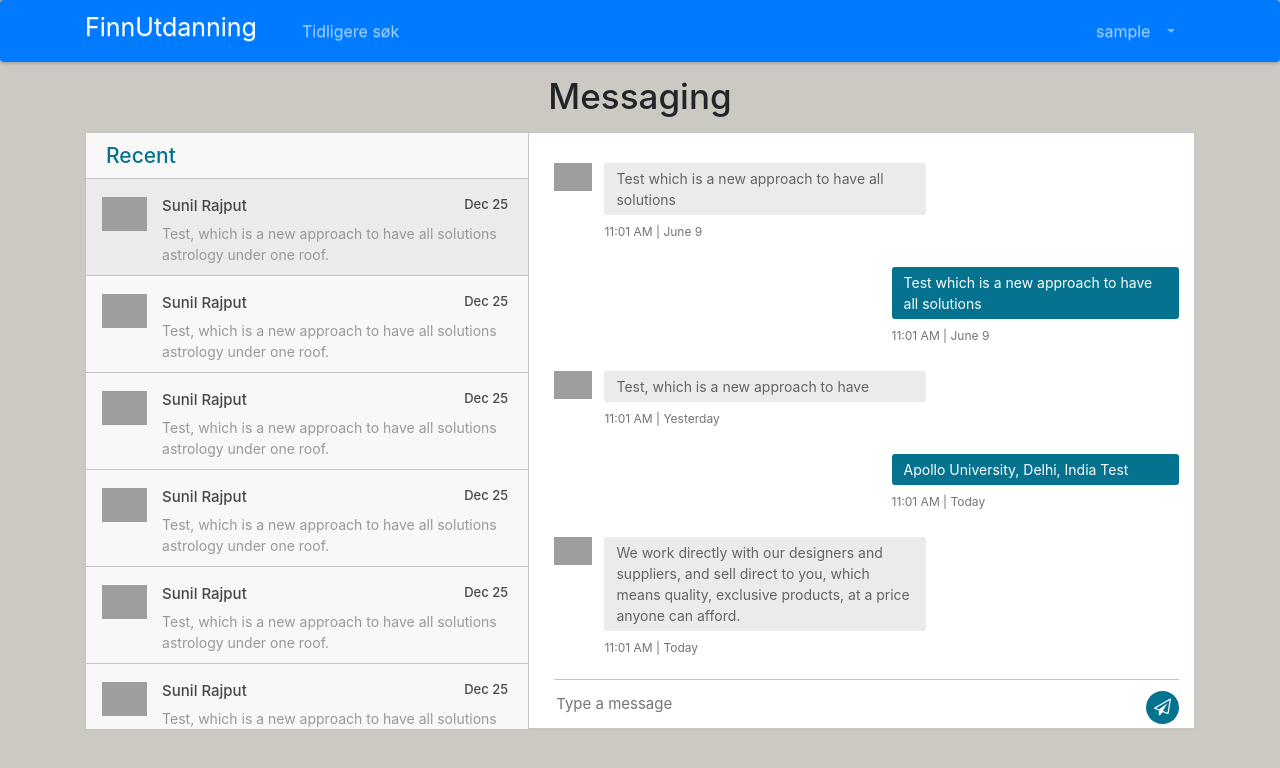
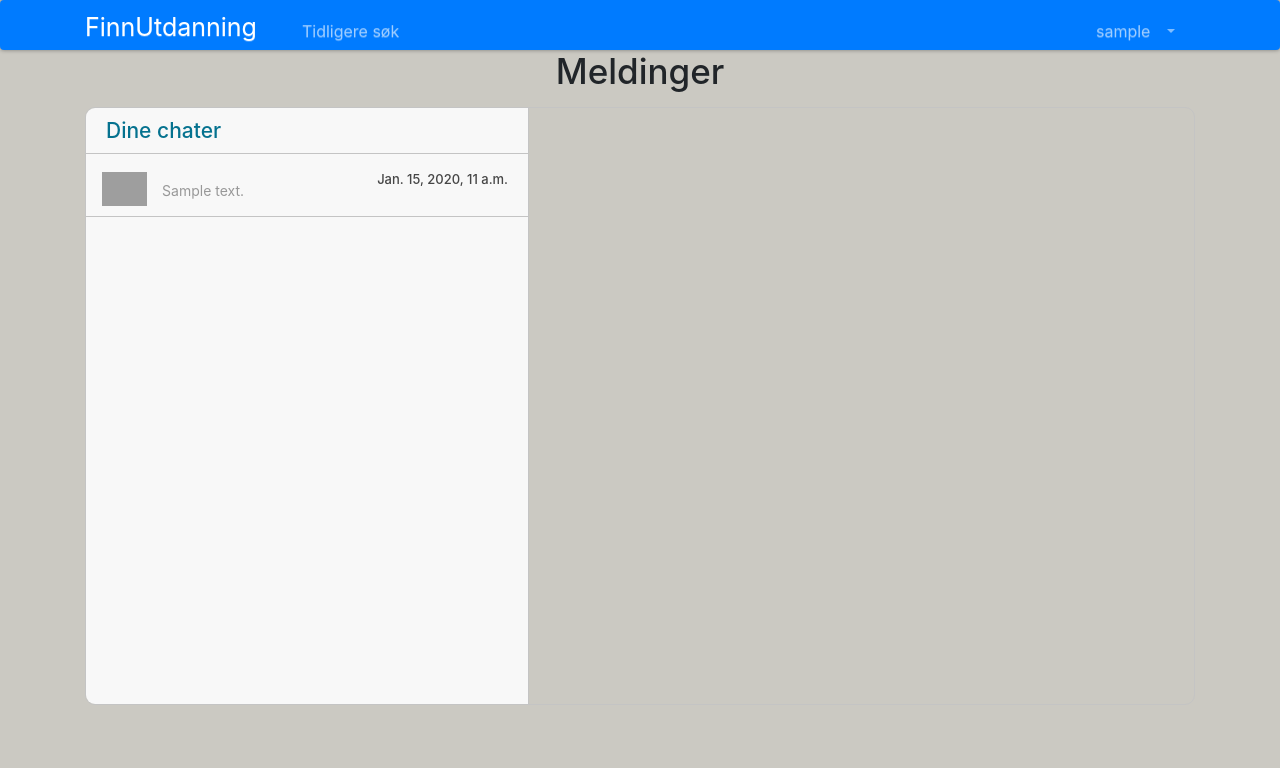
Before and after one commit to jonrenn/finnutdanning, a Django app: page /chat/ in a window 1280 px wide. Shown: the top 768 px of the page. Run offline with Django 3.2, Linux system fonts and the light colour scheme; a user stored in the database is signed in; tables that the repository leaves empty hold one stand-in row (values such as "Sample post"); parts of the project's set-up code (start-up, migrations or seed data) failed here and were passed over; some libraries are stand-ins or nearby versions; grey boxes are pictures that could not be loaded.

Commit message:
Adding functionality to chat app, users can now swap between chats

```diff
--- a/FinnUtdanning/apps/chat/urls.py
+++ b/FinnUtdanning/apps/chat/urls.py
@@ -1,8 +1,9 @@
 from django.conf.urls import url
-from django.views.generic import TemplateView
 
-
+from .views import *
 
 urlpatterns = [
-    url(r'^$', TemplateView.as_view(template_name='chat/chat.html'),name='chat'),
+    url(r'^$', chatView, name='chats'),
+    url(r'^(?P<pk>[0-9]+)$', loadChat, name='chat'),
+    url(r'^(?P<pk>[0-9]+)$', sendMessage, name='send_message'),
 ]
--- a/FinnUtdanning/apps/chat/views.py
+++ b/FinnUtdanning/apps/chat/views.py
@@ -0,0 +1,72 @@
+from django.shortcuts import render, redirect, get_object_or_404
+from .forms import SendMessageForm
+from .models import Message, Chat
+from apps.registration.models import Student
+from django.views.generic.base import TemplateResponseMixin, ContextMixin, View
+
+
+class ChatView(TemplateResponseMixin, ContextMixin, View):
+    def get(self, request, *args, **kwargs):
+        context = getChats(request)
+        return self.render_to_response(context)
+
+
+def chatView(request):
+    context = getChats(request)
+    return render(request, "chat/chat.html", context)
+
+
+def sendMessage(request, pk):
+    user = request.user
+    if user.is_authenticated:
+        if request.method == "POST":
+            form = SendMessageForm(request.POST)
+            if form.is_valid():
+                chat_id = request.POST['chat_id']
+                text = request.POST['text']
+                message = Message(from_user=user, to_chat_id=chat_id, message=text)
+                message.save()
+    return redirect('chat', pk)
+
+
+def getChats(request):
+    user = request.user
+    chats = Chat.objects.filter(participents=user)
+    Alle = Student.objects.filter(username='Alle')
+    allChat = Chat.objects.filter(participents__in=Alle)
+    veilederChats = None
+
+    if user.groups.filter(name='veileder').exists():
+        Veileder = Student.objects.filter(username='Veileder')
+        veilederChats = Chat.objects.filter(participents__in=Veileder)
+
+    context = {
+        'user': user,
+        'chats': chats,
+        'allChat': allChat,
+        'veilederChats': veilederChats,
+        'chat': None,
+    }
+    return context
+
+
+def loadChat(request, pk):
+    context = getChats(request)
+    chat = Chat.objects.all().filter(id=pk).first()
+    user = request.user
+    alle = Student.objects.filter(username='Alle').first()
+    check = [user, alle]
+    if user.groups.filter(name='veileder').exists():
+        veileder = Student.objects.filter(username='Veileder').first()
+        check.append(veileder)
+    x = 0
+    for participent in chat.participents.all():
+        if participent in check:
+            x = 1
+    if x == 0:
+        return redirect("chats")
+
+    context.update({
+        'Chat': chat,
+    })
+    return render(request, "chat/chat.html", context)
--- a/FinnUtdanning/apps/registration/models.py
+++ b/FinnUtdanning/apps/registration/models.py
@@ -26,7 +26,7 @@
     full_name = property(get_full_name)
 
     def __str__(self):
-        return self.username
+        return self.full_name
 
     def get_absolute_url(self):
         return reverse('profile', kwargs={'slug': self.username})
--- a/FinnUtdanning/static/css/main.css
+++ b/FinnUtdanning/static/css/main.css
@@ -107,6 +107,7 @@
     text-align: center;
     vertical-align: bottom;
     font-size: 16px;
+    height: 50px;
 }
 
 .fixed-bottom-right {
--- a/FinnUtdanning/templates/chat/chat.html
+++ b/FinnUtdanning/templates/chat/chat.html
@@ -7,138 +7,103 @@
 {% endblock %}
 {% block content %}
     <div class="container">
-    <h3 class=" text-center" style="font-size: 35px; margin-bottom: 15px">Messaging</h3>
+        <h3 class=" text-center" style="font-size: 35px; margin-bottom: 15px; margin-top: -25px;">Meldinger</h3>
         <div class="messaging">
-        <div class="inbox_msg">
+            <div class="inbox_msg" style="border-radius: 10px">
                 <div class="inbox_people">
                     <div class="headind_srch">
                         <div class="recent_heading">
-                        <h4>Recent</h4>
+                            <h4>Dine chater</h4>
                         </div>
                     </div>
                     <div class="inbox_chat">
-                    <div class="chat_list active_chat">
+                        {% for chat in allChat %}
+                            <a href="/chat/{{ chat.id }}">
+                                <div class="chat_list{% if chat.id == Chat.id %} active_chat{% endif %}">
                                     <div class="chat_people">
-                            <div class="chat_img"><img src="https://ptetutorials.com/images/user-profile.png"
+                                        <div class="chat_img"><img
+                                                src="https://ptetutorials.com/images/user-profile.png"
                                                 alt="sunil"></div>
                                         <div class="chat_ib">
-                                <h5>Sunil Rajput <span class="chat_date">Dec 25</span></h5>
-                                <p>Test, which is a new approach to have all solutions
-                                    astrology under one roof.</p>
+                                            <h5>{% for participent in chat.participents.all %}
+                                                {% if participent != user %}{{ participent.username }}
+                                                {% endif %}{% endfor %}<span
+                                                    class="chat_date">{{ chat.messages.last.sent_at }}</span>
+                                            </h5>
+                                            <p>{{ chat.messages.last.message }}</p>
                                         </div>
                                     </div>
                                 </div>
-                    <div class="chat_list">
+                            </a>
+                        {% endfor %}
+
+                        {% for chat in veilederChats %}
+                            <a href="/chat/{{ chat.id }}">
+                                <div class="chat_list{% if chat.id == Chat.id %} active_chat{% endif %}">
                                     <div class="chat_people">
-                            <div class="chat_img"><img src="https://ptetutorials.com/images/user-profile.png"
+                                        <div class="chat_img"><img
+                                                src="https://ptetutorials.com/images/user-profile.png"
                                                 alt="sunil"></div>
                                         <div class="chat_ib">
-                                <h5>Sunil Rajput <span class="chat_date">Dec 25</span></h5>
-                                <p>Test, which is a new approach to have all solutions
-                                    astrology under one roof.</p>
+                                            <h5>{% for participent in chat.participents.all %}
+                                                {% if participent != user %}{{ participent.username }}
+                                                {% endif %}{% endfor %}<span
+                                                    class="chat_date">{{ chat.messages.last.sent_at }}</span>
+                                            </h5>
+                                            <p>{{ chat.messages.last.message }}</p>
                                         </div>
                                     </div>
                                 </div>
-                    <div class="chat_list">
+                            </a>
+                        {% endfor %}
+
+                        {% for chat in chats %}
+                            <a href="/chat/{{ chat.id }}">
+                                <div class="chat_list{% if chat.id == Chat.id %} active_chat{% endif %}">
                                     <div class="chat_people">
-                            <div class="chat_img"><img src="https://ptetutorials.com/images/user-profile.png"
+                                        <div class="chat_img"><img
+                                                src="https://ptetutorials.com/images/user-profile.png"
                                                 alt="sunil"></div>
                                         <div class="chat_ib">
-                                <h5>Sunil Rajput <span class="chat_date">Dec 25</span></h5>
-                                <p>Test, which is a new approach to have all solutions
-                                    astrology under one roof.</p>
+                                            <h5>{% for participent in chat.participents.all %}
+                                                {% if participent != user %}{{ participent }}
+                                                {% endif %}{% endfor %}<span
+                                                    class="chat_date">{{ chat.messages.last.sent_at }}</span>
+                                            </h5>
+                                            <p>{{ chat.messages.last.message }}</p>
                                         </div>
                                     </div>
                                 </div>
-                    <div class="chat_list">
-                        <div class="chat_people">
-                            <div class="chat_img"><img src="https://ptetutorials.com/images/user-profile.png"
+                            </a>
+                        {% endfor %}
+                    </div>
+                </div>
+                {% if Chat != None %}
+                    <div class="mesgs" style="background-color: white">
+                        <div class="msg_history">
+                            {% for msg in Chat.messages.all %}
+                                {% if msg.from_user == user %}
+                                    <div class="outgoing_msg">
+                                        <div class="sent_msg">
+                                            <p>{{ msg.message }}</p>
+                                            <span class="time_date"> {{ msg.sent_at }}</span>
+                                        </div>
+                                    </div>
+                                {% else %}
+                                    <div class="incoming_msg">
+                                        <div class="incoming_msg_img"><img
+                                                src="https://ptetutorials.com/images/user-profile.png"
                                                 alt="sunil"></div>
-                            <div class="chat_ib">
-                                <h5>Sunil Rajput <span class="chat_date">Dec 25</span></h5>
-                                <p>Test, which is a new approach to have all solutions
-                                    astrology under one roof.</p>
+                                        <div class="received_msg">
+                                            <div class="received_withd_msg">
+                                                <span class="time_date" style="margin-top: -5px;">{{ msg.from_user }}</span>
+                                                <p>{{ msg.message }}</p>
+                                                <span class="time_date">{{ msg.sent_at }}</span>
                                             </div>
                                         </div>
                                     </div>
-                    <div class="chat_list">
-                        <div class="chat_people">
-                            <div class="chat_img"><img src="https://ptetutorials.com/images/user-profile.png"
-                                                       alt="sunil"></div>
-                            <div class="chat_ib">
-                                <h5>Sunil Rajput <span class="chat_date">Dec 25</span></h5>
-                                <p>Test, which is a new approach to have all solutions
-                                    astrology under one roof.</p>
-                            </div>
-                        </div>
-                    </div>
-                    <div class="chat_list">
-                        <div class="chat_people">
-                            <div class="chat_img"><img src="https://ptetutorials.com/images/user-profile.png"
-                                                       alt="sunil"></div>
-                            <div class="chat_ib">
-                                <h5>Sunil Rajput <span class="chat_date">Dec 25</span></h5>
-                                <p>Test, which is a new approach to have all solutions
-                                    astrology under one roof.</p>
-                            </div>
-                        </div>
-                    </div>
-                    <div class="chat_list">
-                        <div class="chat_people">
-                            <div class="chat_img"><img src="https://ptetutorials.com/images/user-profile.png"
-                                                       alt="sunil"></div>
-                            <div class="chat_ib">
-                                <h5>Sunil Rajput <span class="chat_date">Dec 25</span></h5>
-                                <p>Test, which is a new approach to have all solutions
-                                    astrology under one roof.</p>
-                            </div>
-                        </div>
-                    </div>
-                </div>
-            </div>
-            <div class="mesgs" style="background-color: white">
-                <div class="msg_history" >
-                    <div class="incoming_msg">
-                        <div class="incoming_msg_img"><img src="https://ptetutorials.com/images/user-profile.png"
-                                                           alt="sunil"></div>
-                        <div class="received_msg">
-                            <div class="received_withd_msg">
-                                <p>Test which is a new approach to have all
-                                    solutions</p>
-                                <span class="time_date"> 11:01 AM    |    June 9</span></div>
-                        </div>
-                    </div>
-                    <div class="outgoing_msg">
-                        <div class="sent_msg">
-                            <p>Test which is a new approach to have all
-                                solutions</p>
-                            <span class="time_date"> 11:01 AM    |    June 9</span></div>
-                    </div>
-                    <div class="incoming_msg">
-                        <div class="incoming_msg_img"><img src="https://ptetutorials.com/images/user-profile.png"
-                                                           alt="sunil"></div>
-                        <div class="received_msg">
-                            <div class="received_withd_msg">
-                                <p>Test, which is a new approach to have</p>
-                                <span class="time_date"> 11:01 AM    |    Yesterday</span></div>
-                        </div>
-                    </div>
-                    <div class="outgoing_msg">
-                        <div class="sent_msg">
-                            <p>Apollo University, Delhi, India Test</p>
-                            <span class="time_date"> 11:01 AM    |    Today</span></div>
-                    </div>
-                    <div class="incoming_msg">
-                        <div class="incoming_msg_img"><img src="https://ptetutorials.com/images/user-profile.png"
-                                                           alt="sunil"></div>
-                        <div class="received_msg">
-                            <div class="received_withd_msg">
-                                <p>We work directly with our designers and suppliers,
-                                    and sell direct to you, which means quality, exclusive
-                                    products, at a price anyone can afford.</p>
-                                <span class="time_date"> 11:01 AM    |    Today</span></div>
-                        </div>
-                    </div>
+                                {% endif %}
+                            {% endfor %}
                         </div>
                         <div class="type_msg">
                             <div class="input_msg_write">
@@ -148,6 +113,7 @@
                             </div>
                         </div>
                     </div>
+                {% endif %}
             </div>
         </div>
     </div>
```
Also changed, not shown: FinnUtdanning/apps/chat/forms.py (added, +36 -0 lines). Lines whose indentation alone changed are shown as unchanged.
